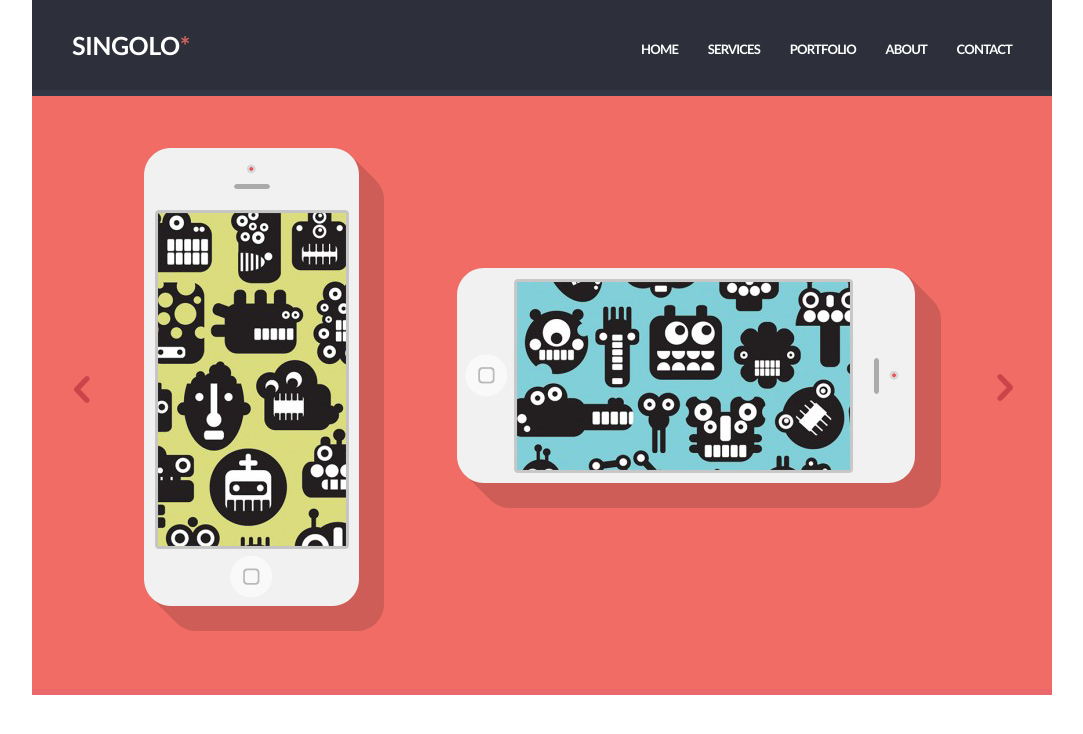
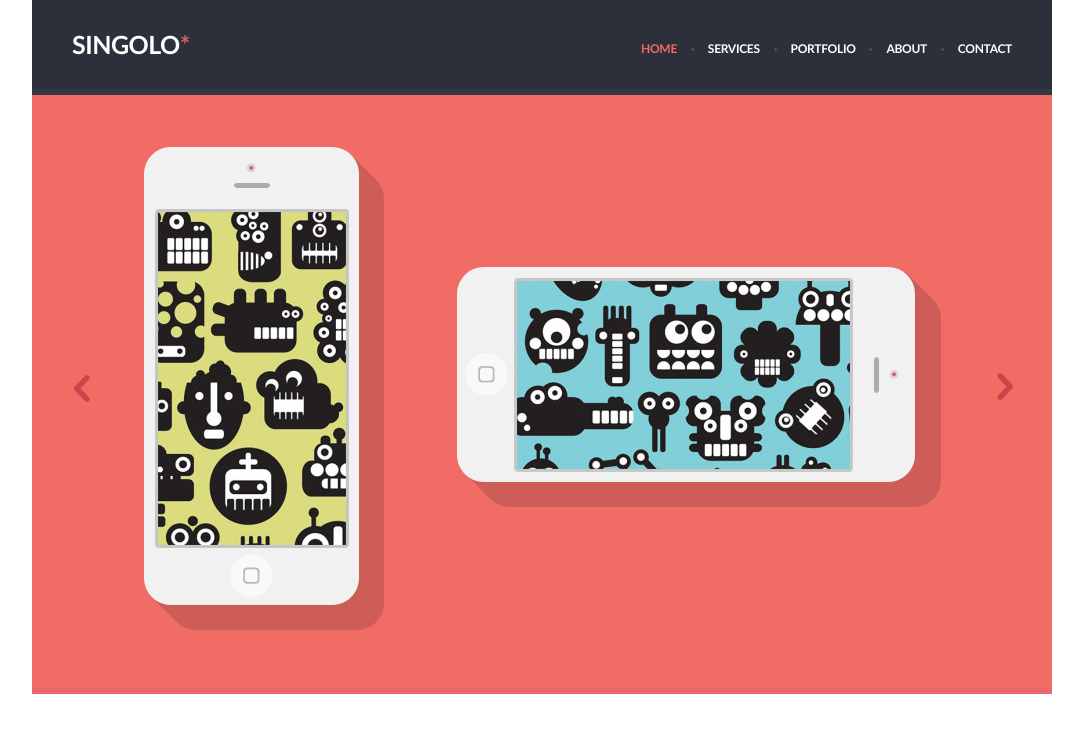
Before and after one commit to romanenkoandrew/singolo, a plain HTML site: page singolo1.html in a window 1280 px wide. Shown: the top 734 px of the page, without its empty margins (98-1181 px from the left). Drawn offline with Linux system fonts and the light colour scheme.

Commit message:
refactor: change navigation in header, add fonts

```diff
--- a/assets/fonts/fonts.css
+++ b/assets/fonts/fonts.css
@@ -1,3 +1,21 @@
+/* latin-ext */
+@font-face {
+  font-family: 'Lato';
+  font-style: normal;
+  font-weight: 300;
+  font-display: swap;
+  src: local('Lato Light'), local('Lato-Light'), url(https://fonts.gstatic.com/s/lato/v16/S6u9w4BMUTPHh7USSwaPGR_p.woff2) format('woff2');
+  unicode-range: U+0100-024F, U+0259, U+1E00-1EFF, U+2020, U+20A0-20AB, U+20AD-20CF, U+2113, U+2C60-2C7F, U+A720-A7FF;
+}
+/* latin */
+@font-face {
+  font-family: 'Lato';
+  font-style: normal;
+  font-weight: 300;
+  font-display: swap;
+  src: local('Lato Light'), local('Lato-Light'), url(https://fonts.gstatic.com/s/lato/v16/S6u9w4BMUTPHh7USSwiPGQ.woff2) format('woff2');
+  unicode-range: U+0000-00FF, U+0131, U+0152-0153, U+02BB-02BC, U+02C6, U+02DA, U+02DC, U+2000-206F, U+2074, U+20AC, U+2122, U+2191, U+2193, U+2212, U+2215, U+FEFF, U+FFFD;
+}
 /* latin-ext */
 @font-face {
   font-family: 'Lato';
@@ -34,3 +52,21 @@
   src: local('Lato Bold'), local('Lato-Bold'), url(https://fonts.gstatic.com/s/lato/v16/S6u9w4BMUTPHh6UVSwiPGQ.woff2) format('woff2');
   unicode-range: U+0000-00FF, U+0131, U+0152-0153, U+02BB-02BC, U+02C6, U+02DA, U+02DC, U+2000-206F, U+2074, U+20AC, U+2122, U+2191, U+2193, U+2212, U+2215, U+FEFF, U+FFFD;
 }
+/* latin-ext */
+@font-face {
+  font-family: 'Lato';
+  font-style: normal;
+  font-weight: 900;
+  font-display: swap;
+  src: local('Lato Black'), local('Lato-Black'), url(https://fonts.gstatic.com/s/lato/v16/S6u9w4BMUTPHh50XSwaPGR_p.woff2) format('woff2');
+  unicode-range: U+0100-024F, U+0259, U+1E00-1EFF, U+2020, U+20A0-20AB, U+20AD-20CF, U+2113, U+2C60-2C7F, U+A720-A7FF;
+}
+/* latin */
+@font-face {
+  font-family: 'Lato';
+  font-style: normal;
+  font-weight: 900;
+  font-display: swap;
+  src: local('Lato Black'), local('Lato-Black'), url(https://fonts.gstatic.com/s/lato/v16/S6u9w4BMUTPHh50XSwiPGQ.woff2) format('woff2');
+  unicode-range: U+0000-00FF, U+0131, U+0152-0153, U+02BB-02BC, U+02C6, U+02DA, U+02DC, U+2000-206F, U+2074, U+20AC, U+2122, U+2191, U+2193, U+2212, U+2215, U+FEFF, U+FFFD;
+}
--- a/singolo1.css
+++ b/singolo1.css
@@ -10,14 +10,14 @@
     margin: 0 auto;
 }
 .header {
-    height: 90px;
+    height: 89px;
     background-color: #2d303a;
     display: flex;
     justify-content: space-between;
     align-items: center;
     border-bottom: 6px solid #323746;
 }
-.header__logo p{
+.header__logo h1{
     font-size: 2.5rem;
     font-weight: bold;
     font-family: "Lato";
@@ -26,32 +26,55 @@
     text-transform: uppercase;
     padding-left: 40px;
 }
-.header__logo p::after {
+.header__logo h1::after {
     content: '*';
     color: #d6645e;
 }
 .header__navigation {
     max-width: 371px;
-    display: flex;
     flex: 1;
-    justify-content: space-between;
     margin-right: 40px;
     padding-top: 8px;
 }
-.header__navigation a {
-    font-size: 1.3rem;
-    font-family: Lato;
-    letter-spacing: -0.8px;
+.navigation {
+    display: flex;
+    justify-content: space-between;
+}
+.navigation li {
+    list-style: none;
+}
+.navigation-item:not(:first-child) a::before {
+    content: '';
+    position: absolute;
+    background-color: #494e62;
+    width: 3px;
+    height: 3px;
+    border-radius: 50%;
+    top: 7px;
+    left: -17px;
+}
+.navigation a {
+    position: relative;
+    font-size: 1.2rem;
+    font-family: "Lato";
+    font-weight: 700;
+    letter-spacing: -0.3px;
     color: #fff;
     text-transform: uppercase;
     text-decoration: none;
     font-weight: bold;
 }
-.header__navigation a:hover {
-    color: #f06c64;
+
+.header__navigation a:hover:not(.active) {
+    color: #ff0000;
     cursor: pointer;
     text-decoration: underline;
 }
+.navigation li a.active {
+    color: #f06c64;
+}
+
+
 
 
 
--- a/singolo1.html
+++ b/singolo1.html
@@ -11,14 +11,16 @@
     <div class="wrapper">
         <header class="header">
             <div class="header__logo">
-                <p>Singolo</p>
+                <h1>Singolo</h1>
             </div>
             <nav class="header__navigation" >
-                    <a href="#">Home</a>
-                    <a href="#">Services</a>
-                    <a href="#">Portfolio</a>
-                    <a href="#">About</a>
-                    <a href="#">Contact</a>
+                    <ul class="navigation">
+                        <li class="navigation-item"><a class="active" href="#">Home</a></li>
+                        <li class="navigation-item"><a href="#">Services</a></li>
+                        <li class="navigation-item"><a href="#">Portfolio</a></li>
+                        <li class="navigation-item"><a href="#">About</a></li>
+                        <li class="navigation-item"><a href="#">Contact</a></li>
+                    </ul>
             </nav>
         </header>
 
```
